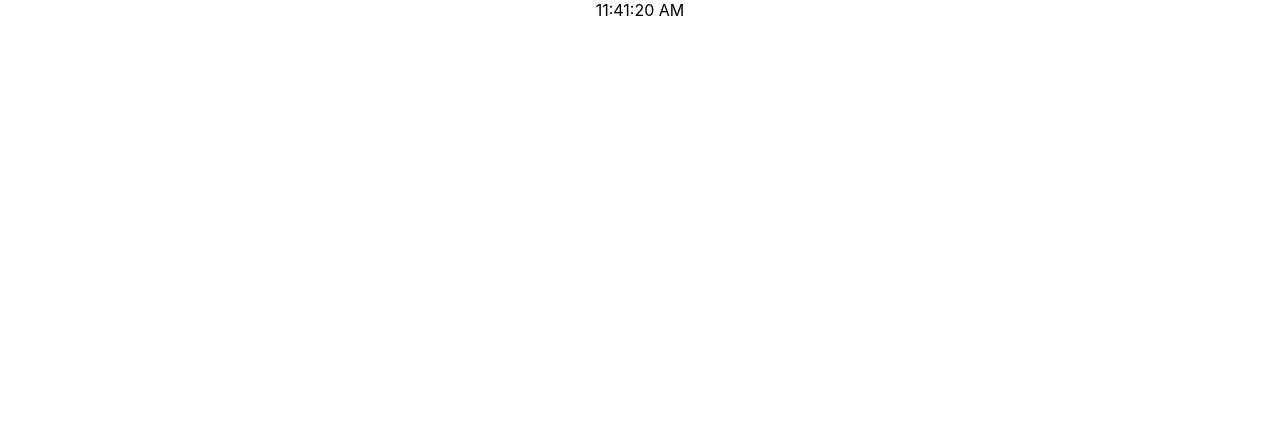
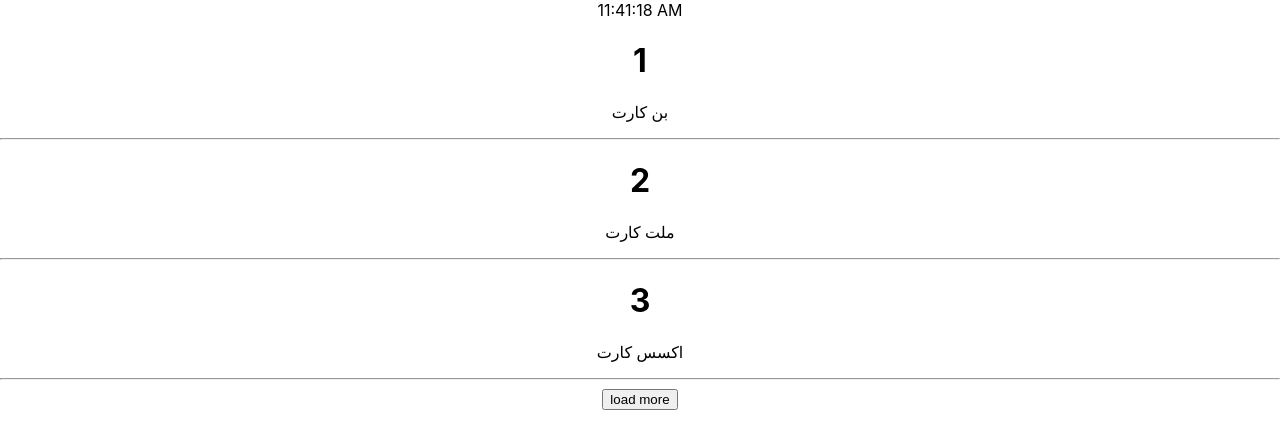
Before and after one commit to NaderiMo/ReactJs-Course-Feb2023, a React (Create React App) app: page / in a window 1280 px wide. Shown: the top 448 px of the page. Built offline with nearby package versions, Linux system fonts and the light colour scheme.

Commit message:
cardlist

```diff
--- a/src/App.js
+++ b/src/App.js
@@ -1,11 +1,13 @@
 import logo from './logo.svg';
 import './App.css';
 import Clock from './components/Clock';
+import CardList from './components/CardList';
 
 function App() {
   return (
     <div className="App">
         <Clock/>
+        <CardList />
     </div>
   );
 }
--- a/src/components/CardList.jsx
+++ b/src/components/CardList.jsx
@@ -0,0 +1,40 @@
+import React, { useState } from 'react'
+import Card from './Card'
+
+export default function CardList() {
+
+    let firstCards = [
+        { cardNumber: "1", cardName: "بن کارت" }
+        , { cardNumber: "2", cardName: "ملت کارت" }
+        , { cardNumber: "3", cardName: "اکسس کارت" }
+    ]
+
+    const clickHandler = () => {
+        const cards = [
+            { cardNumber: "1", cardName: "بن کارت" }
+            , { cardNumber: "2", cardName: "ملت کارت" }
+        ]
+        const newCards = [
+            { cardNumber: "4", cardName: "بن کارت" }
+            , { cardNumber: "5", cardName: "ملت کارت" }
+            , { cardNumber: "6", cardName: "اکسس کارت" }]
+
+        setState([...firstCards, ...newCards]);
+    }
+
+    const [state, setState] = useState(firstCards)
+
+    return (
+        <div>
+            {
+                state.map(
+                    (item) => (<Card key={item.cardNumber} cardName={item.cardName} cardNumber={item.cardNumber} />)
+                )
+            }
+            <button onClick={
+                () =>
+                    clickHandler()
+            }>load more</button>
+        </div>
+    )
+}
```
